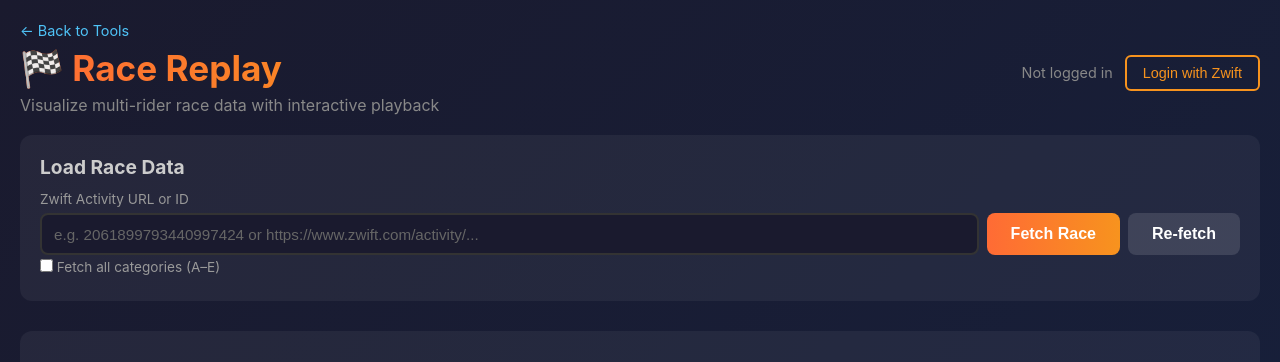
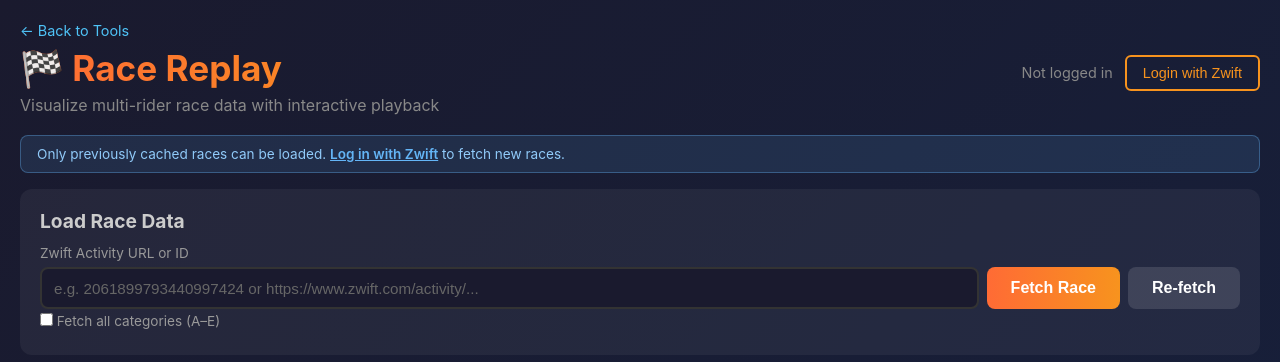
Before and after one commit to tjohnson314/zwifttools, a Flask app: page /race-replay in a window 1280 px wide. Shown: the top 362 px of the page. Run offline with Flask 3, Linux system fonts and the light colour scheme; some libraries are stand-ins or nearby versions.

Commit message:
Allow unauthenticated users to load cached races

```diff
--- a/app.py
+++ b/app.py
@@ -1495,6 +1495,79 @@ def api_ride_compare_fetch_stream():
 _race_data_cache = {}
 
 
+@app.route('/api/race/resolve')
+def api_race_resolve():
+    """Resolve a Zwift activity ID to a cached race_id without authentication.
+
+    Scans local race_data directories (and event manifests) for a matching
+    activity ID so that cached races can be loaded without Zwift API access.
+    """
+    from shared.data_fetcher import extract_activity_id
+    raw = request.args.get('activity_id', '').strip()
+    if not raw:
+        return jsonify({'error': 'activity_id required'}), 400
+    activity_id = extract_activity_id(raw)
+    all_subgroups = request.args.get('all_subgroups', '').lower() in ('1', 'true')
+
+    race_data_dir = Path('race_data')
+    if not race_data_dir.exists():
+        return jsonify({'found': False})
+
+    # Scan subgroup directories for a matching activity ID
+    matched_subgroup = None
+    for d in race_data_dir.iterdir():
+        if not d.is_dir() or not d.name.startswith('race_data_'):
+            continue
+        # Check race_meta.json source_activity_id
+        meta_file = d / 'race_meta.json'
+        if meta_file.exists():
+            try:
+                with open(meta_file) as f:
+                    meta = json.load(f)
+                if str(meta.get('source_activity_id')) == activity_id:
+                    matched_subgroup = d.name
+                    break
+            except Exception:
+                pass
+        # Check summary CSV for rider activity IDs
+        summary_file = d / 'complete_race_summary.csv'
+        if summary_file.exists():
+            try:
+                with open(summary_file) as f:
+                    header = f.readline()
+                    if 'activity_id' in header:
+                        for line in f:
+                            if activity_id in line:
+                                matched_subgroup = d.name
+                                break
+                if matched_subgroup:
+                    break
+            except Exception:
+                pass
+
+    if not matched_subgroup:
+        return jsonify({'found': False})
+
+    # If all_subgroups requested, find the parent event manifest
+    if all_subgroups:
+        for d in race_data_dir.iterdir():
+            if not d.is_dir() or not d.name.startswith('race_event_'):
+                continue
+            manifest_file = d / 'event_manifest.json'
+            if manifest_file.exists():
+                try:
+                    with open(manifest_file) as f:
+                        manifest = json.load(f)
+                    sg_ids = [sg['race_id'] for sg in manifest.get('subgroups', [])]
+                    if matched_subgroup in sg_ids:
+                        return jsonify({'found': True, 'race_id': d.name})
+                except Exception:
+                    pass
+
+    # Return the single subgroup race_id
+    return jsonify({'found': True, 'race_id': matched_subgroup})
+
+
 @app.route('/api/race/fetch_stream')
 def api_race_fetch_stream():
     """SSE endpoint — streams progress while fetching race data."""
--- a/static/css/race_replay.css
+++ b/static/css/race_replay.css
@@ -123,6 +123,22 @@ h1 .header-icon {
     margin-bottom: 16px;
     font-size: 0.85rem;
     color: #ffcc80;
+}
+
+/* Unauthenticated notice */
+.unauth-banner {
+    background: rgba(100, 181, 246, 0.12);
+    border: 1px solid rgba(100, 181, 246, 0.35);
+    border-radius: 8px;
+    padding: 10px 16px;
+    margin-bottom: 16px;
+    font-size: 0.85rem;
+    color: #90caf9;
+}
+.unauth-banner a {
+    color: #64b5f6;
+    font-weight: 600;
+    text-decoration: underline;
 }
 
 .dev-warnings .dev-warnings-title {
--- a/static/js/race_replay.js
+++ b/static/js/race_replay.js
@@ -86,7 +86,14 @@ document.addEventListener('DOMContentLoaded', () => {
     }
     if (urlActivityId) {
         document.getElementById('activity-input').value = urlActivityId;
-        fetchRace(false);
+        // If it looks like a cached race ID, load directly without hitting
+        // the fetch_stream endpoint (which requires authentication).
+        if (urlActivityId.startsWith('race_data_') || urlActivityId.startsWith('race_event_')) {
+            loadRaceById(urlActivityId);
+        } else {
+            // Try resolving to a cached race first (no auth needed)
+            tryLoadCachedOrFetch(urlActivityId, urlAllSubgroups === '1');
+        }
     }
 });
 
@@ -192,6 +199,9 @@ async function checkAuth() {
             btn.className = 'btn-auth';
         }
         btn.style.display = 'inline-block';
+        // Show/hide unauthenticated banner
+        const banner = document.getElementById('unauth-banner');
+        if (banner) banner.style.display = isAuthenticated ? 'none' : 'block';
     } catch (e) { /* ignore */ }
 }
 
@@ -201,6 +211,27 @@ function handleAuth() {
     } else {
         window.location.href = '/auth/login?next=/race-replay';
     }
+}
+
+// ---------------------------------------------------------------------------
+// Try cached race lookup, fall back to fetch from Zwift API
+// ---------------------------------------------------------------------------
+async function tryLoadCachedOrFetch(activityId, allSubgroups) {
+    try {
+        let url = `/api/race/resolve?activity_id=${encodeURIComponent(activityId)}`;
+        if (allSubgroups) url += '&all_subgroups=1';
+        const resp = await fetch(url);
+        if (resp.ok) {
+            const data = await resp.json();
+            if (data.found && data.race_id) {
+                await loadRaceById(data.race_id);
+                return;
+            }
+        }
+    } catch (e) {
+        // Resolve failed — fall through to normal fetch
+    }
+    fetchRace(false);
 }
 
 // ---------------------------------------------------------------------------
--- a/templates/race_replay.html
+++ b/templates/race_replay.html
@@ -23,6 +23,11 @@
 
         <!-- Dev warnings (localhost only) -->
         <div id="dev-warnings" class="dev-warnings" style="display:none;"></div>
+
+        <!-- Unauthenticated notice -->
+        <div id="unauth-banner" class="unauth-banner" style="display:none;">
+            Only previously cached races can be loaded. <a href="/auth/login?next=/race-replay">Log in with Zwift</a> to fetch new races.
+        </div>
 
         <!-- Race selection / fetch panel -->
         <section class="panel">
```
